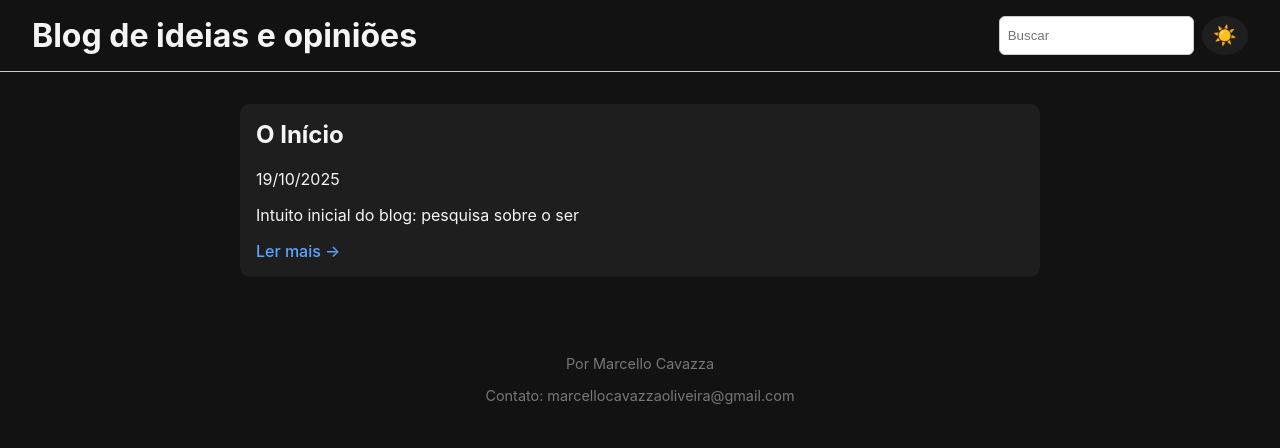
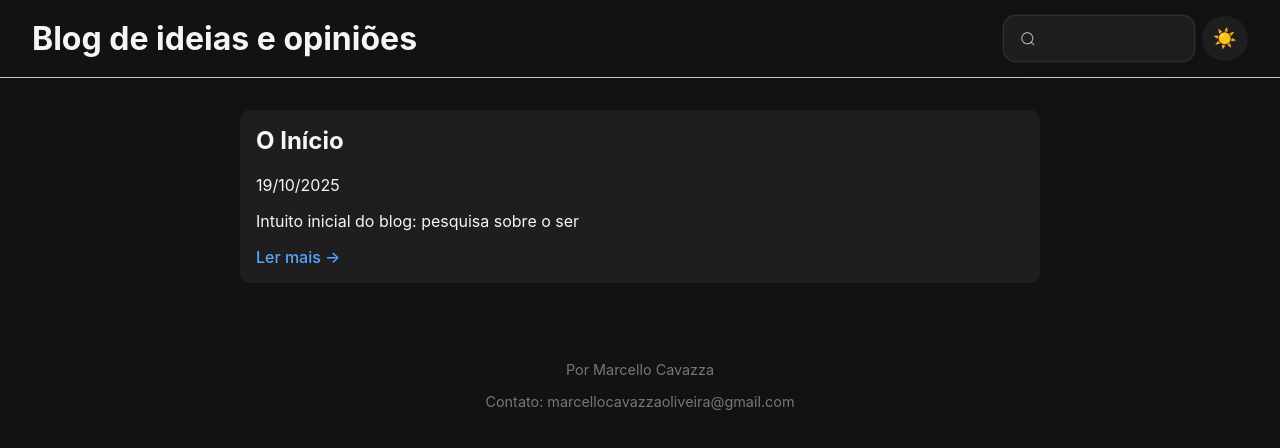
Before and after one commit to MarcelloCavazza/blog, a plain HTML site: page index.html in a window 1280 px wide. Drawn offline with Linux system fonts and the light colour scheme.

Commit message:
fix theme system e search input

```diff
--- a/css/style.css
+++ b/css/style.css
@@ -1,15 +1,15 @@
 :root {
+  --bg: #121212;
+  --text: #f5f5f5;
+  --card: #1e1e1e;
+  --link: #58a6ff;
+}
+
+body.light {
   --bg: #ffffff;
   --text: #222;
   --card: #f5f5f5;
   --link: #0077cc;
-}
-
-body.dark {
-  --bg: #121212;
-  --text: #f5f5f5;
-  --card: #1e1e1e;
-  --link: #58a6ff;
 }
 
 body {
@@ -36,12 +36,6 @@ header h1 {
 header .actions {
   display: flex;
   gap: 0.5rem;
-}
-
-#search {
-  padding: 0.5rem;
-  border: 1px solid #ccc;
-  border-radius: 6px;
 }
 
 #theme-toggle {
@@ -126,3 +120,48 @@ article a:hover {
   color: var(--link);
   text-decoration: none;
 }
+
+.group {
+  display: flex;
+  line-height: 28px;
+  align-items: center;
+  position: relative;
+  max-width: 190px;
+}
+
+.input {
+  width: 100%;
+  height: 45px;
+  padding-left: 2.5rem;
+  box-shadow: 0 0 0 1.5px #2b2c37, 0 0 25px -17px #000;
+  border: 0;
+  border-radius: 12px;
+  background: var(--card);
+  outline: none;
+  color: var(--text);
+  transition: all 0.25s cubic-bezier(0.19, 1, 0.22, 1);
+  cursor: text;
+  z-index: 0;
+}
+
+.input:hover {
+  box-shadow: 0 0 0 2.5px #2f303d, 0px 0px 25px -15px #000;
+}
+
+.input:active {
+  transform: scale(0.95);
+}
+
+.input:focus {
+  box-shadow: 0 0 0 2.5px #2f303d;
+}
+
+.search-icon {
+  position: absolute;
+  left: 1rem;
+  fill: #bdbecb;
+  width: 1rem;
+  height: 1rem;
+  pointer-events: none;
+  z-index: 1;
+}
--- a/index.html
+++ b/index.html
@@ -11,7 +11,22 @@
   <header>
     <h1>Blog de ideias e opiniões</h1>
     <div class="actions">
-      <input type="text" id="search" placeholder="Buscar" />
+      <div class="group">
+        <svg viewBox="0 0 24 24" aria-hidden="true" class="search-icon">
+          <g>
+            <path
+              d="M21.53 20.47l-3.66-3.66C19.195 15.24 20 13.214 20 11c0-4.97-4.03-9-9-9s-9 4.03-9 9 4.03 9 9 9c2.215 0 4.24-.804 5.808-2.13l3.66 3.66c.147.146.34.22.53.22s.385-.073.53-.22c.295-.293.295-.767.002-1.06zM3.5 11c0-4.135 3.365-7.5 7.5-7.5s7.5 3.365 7.5 7.5-3.365 7.5-7.5 7.5-7.5-3.365-7.5-7.5z"
+            ></path>
+          </g>
+        </svg>
+
+        <input
+          id="search"
+          class="input"
+          type="search"
+          name="searchbar"
+        />
+      </div>
       <button id="theme-toggle">🌙</button>
     </div>
   </header>
--- a/js/main.js
+++ b/js/main.js
@@ -1,12 +1,12 @@
 const themeToggle = document.getElementById('theme-toggle');
 const currentTheme = localStorage.getItem('theme') || 'dark';
-document.body.classList.toggle('dark', currentTheme === 'dark');
+document.body.classList.toggle('light', currentTheme === 'light');
 
 if (themeToggle) {
   themeToggle.textContent = currentTheme === 'dark' ? '☀️' : '🌙';
   themeToggle.addEventListener('click', () => {
-    document.body.classList.toggle('dark');
-    const newTheme = document.body.classList.contains('dark') ? 'dark' : 'light';
+    document.body.classList.toggle('light');
+    const newTheme = document.body.classList.contains('light') ? 'light' : 'dark';
     localStorage.setItem('theme', newTheme);
     themeToggle.textContent = newTheme === 'dark' ? '☀️' : '🌙';
   });
```
